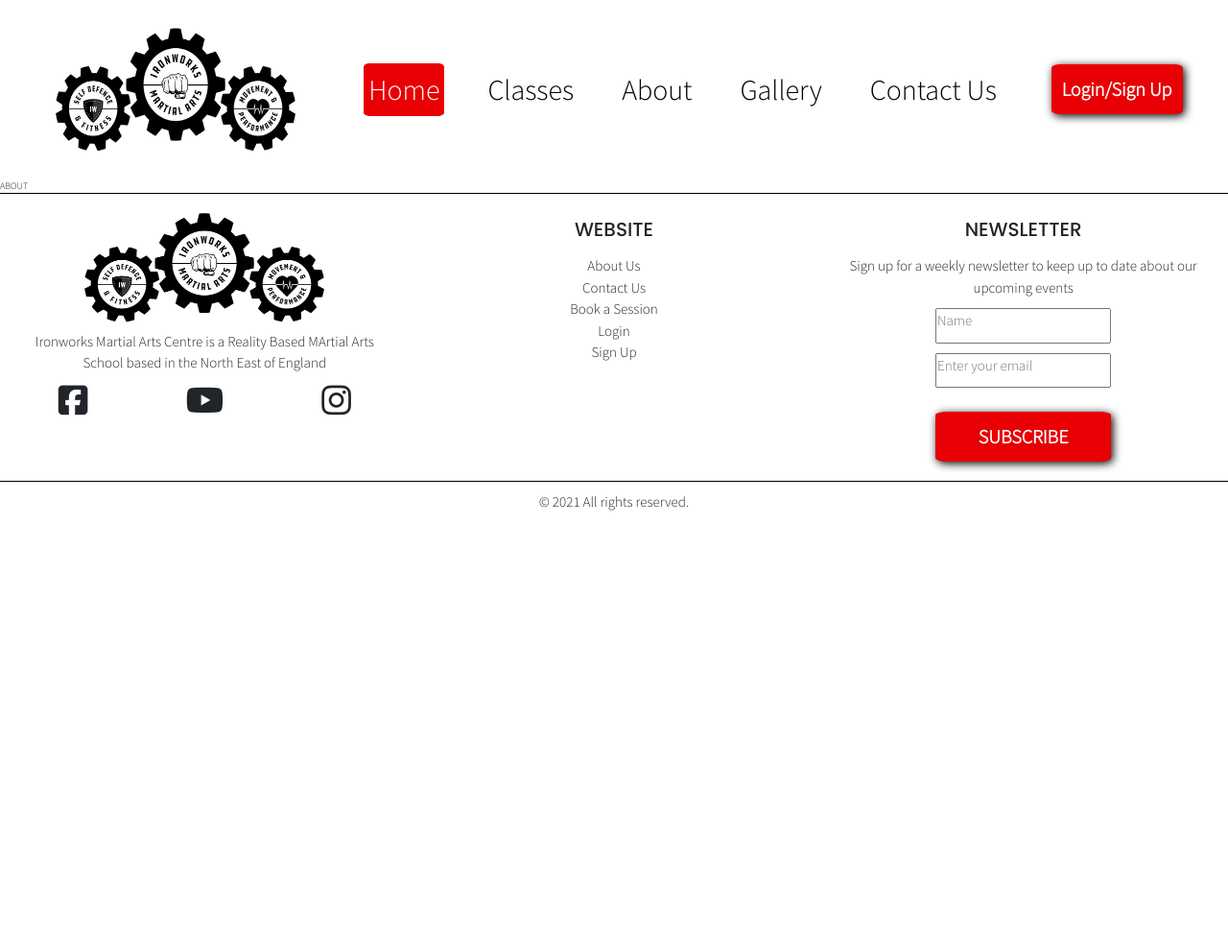
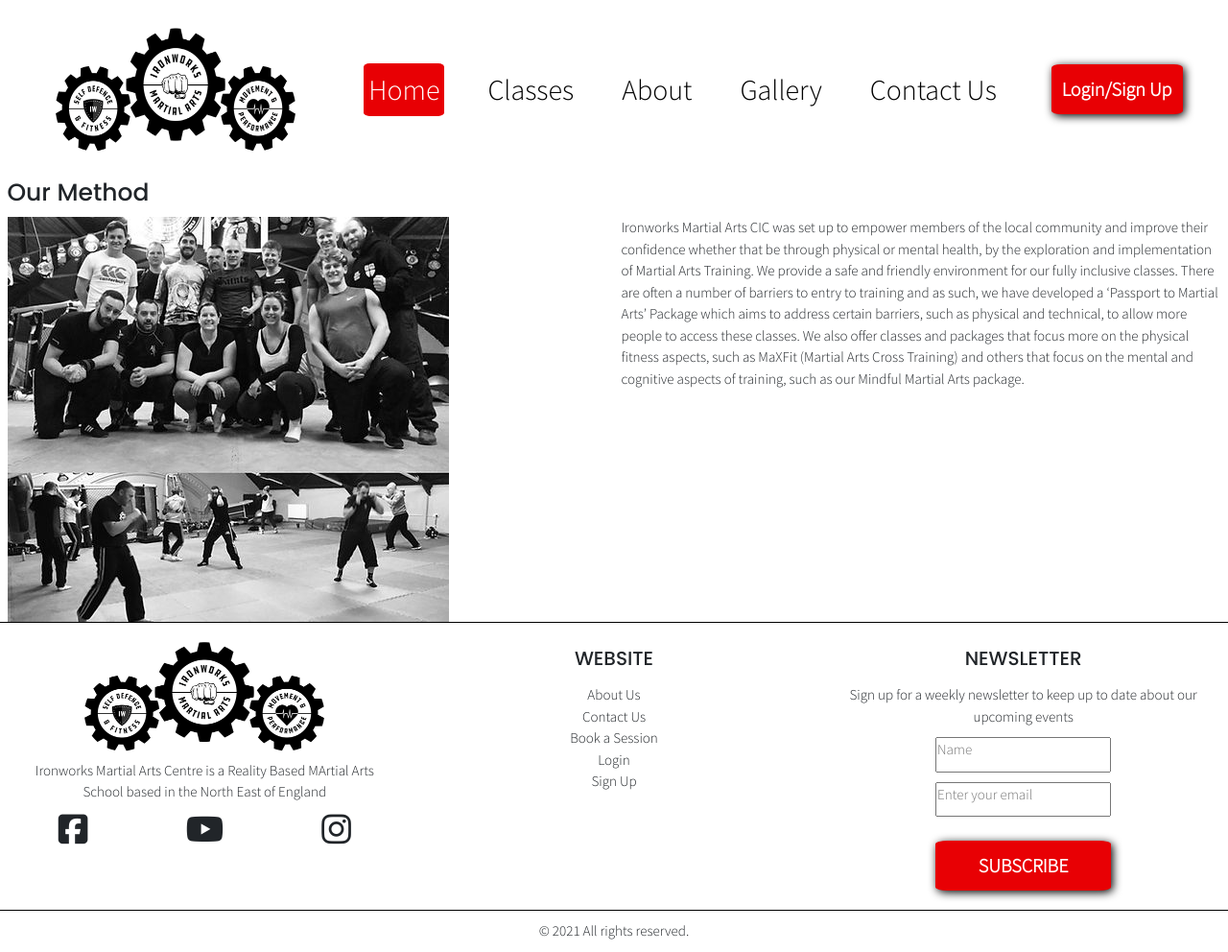
Before and after one commit to charliewatson1504/CI-PP4-Booking-System, a Django app: page /about/ in a window 1280 px wide. Shown: the whole page at 96% size. Before the commit the page ends 532 px from the top, so only its background shows below. Run offline with Django 3.2, Linux system fonts and the light colour scheme; some libraries are stand-ins or nearby versions.

Commit message:
feat: add content to about.html

```diff
--- a/home/templates/home/about.html
+++ b/home/templates/home/about.html
@@ -6,5 +6,21 @@
 {% endblock %}
 
 {% block content %}
-ABOUT
+<section id="about-us">
+    <div class="container-fluid">
+        <div class="row">
+            <div class="col">
+                <h1>Our Method</h1>
+            </div>
+        </div>
+        <div class="row">
+            <div class="col">
+                <img src="{% static 'home/img/about-img.jpeg' %}" alt="">
+            </div>
+            <div class="col">
+                <p>Ironworks Martial Arts CIC was set up to empower members of the local community and improve their confidence whether that be through physical or mental health, by the exploration and implementation of Martial Arts Training. We provide a safe and friendly environment for our fully inclusive classes. There are often a number of barriers to entry to training and as such, we have developed a ‘Passport to Martial Arts’ Package which aims to address certain barriers, such as physical and technical, to allow more people to access these classes. We also offer classes and packages that focus more on the physical fitness aspects, such as MaXFit (Martial Arts Cross Training) and others that focus on the mental and cognitive aspects of training, such as our Mindful Martial Arts package.</p>
+            </div>
+        </div>
+    </div>
+</section>
 {% endblock %}
```
Also changed, not shown: home/static/home/img/about-img.jpeg (added).
